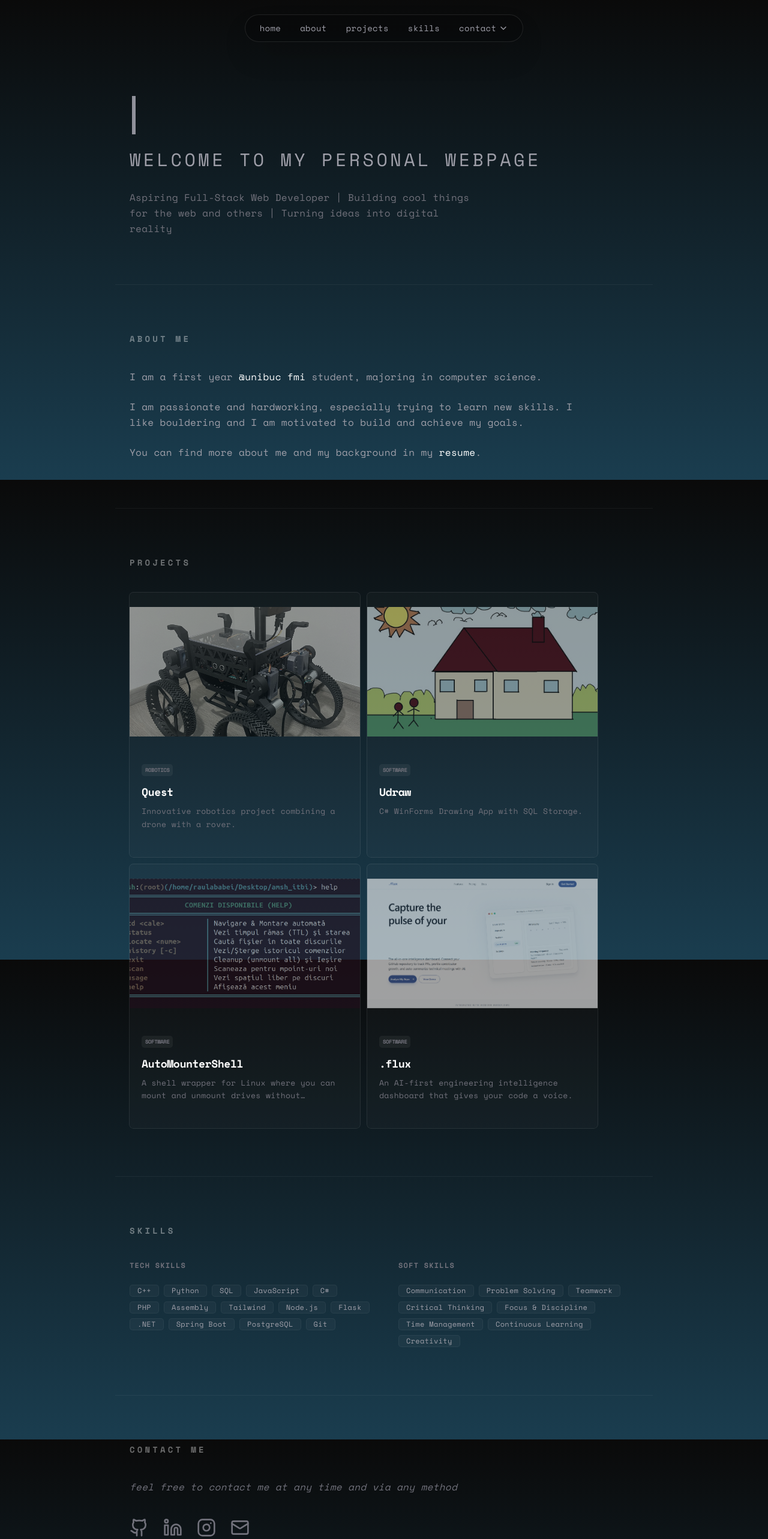
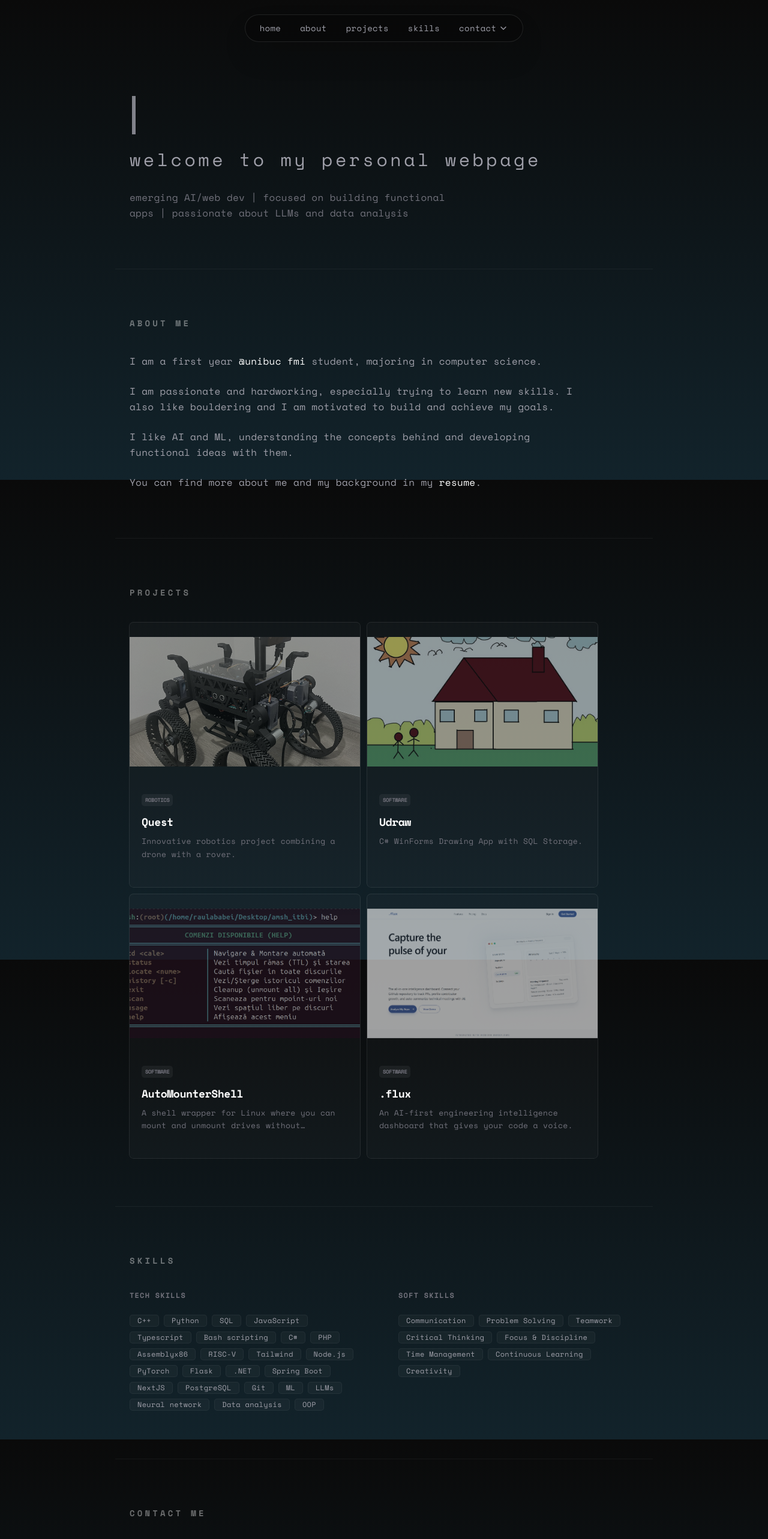
Before and after one commit to costitza/nextjs-ababeiraul, a Next.js app: page / in a window 1280 px wide. Shown: the top 2566 px of the page at 60% size. Built offline with nearby package versions, Linux system fonts and the light colour scheme.

Commit message:
solved minor problems

```diff
--- a/app/globals.css
+++ b/app/globals.css
@@ -47,7 +47,7 @@
   --radius-4xl: calc(var(--radius) * 2.6);
 
   --color-brand-start: #0a0a0a;
-  --color-brand-end: #1a3d4f;
+  --color-brand-end: #12232b;
 }
 
 :root {
--- a/app/page.tsx
+++ b/app/page.tsx
@@ -8,8 +8,9 @@ import projects from "@/data/projects.json"
 import { motion, useMotionValue, useTransform, animate } from "motion/react"
 
 const techSkills = [
-  "C++", "Python", "SQL", "JavaScript", "C#", "PHP", "Assembly",
-  "Tailwind", "Node.js", "Flask", ".NET", "Spring Boot", "PostgreSQL", "Git"
+  "C++", "Python", "SQL", "JavaScript", "Typescript", "Bash scripting", "C#", "PHP", "Assemblyx86", "RISC-V",
+  "Tailwind", "Node.js", "PyTorch", "Flask", ".NET", "Spring Boot", "NextJS", "PostgreSQL", "Git", "ML", "LLMs",
+  "Neural network", "Data analysis", "OOP"
 ]
 
 const softSkills = [
@@ -55,11 +56,11 @@ export default function Home() {
       {/* Hero Section */}
       <section className="w-full max-w-4xl px-6 pt-40 pb-20 flex flex-col items-center text-center sm:items-start sm:text-left">
         <TypewriterHeading />
-        <h2 className="text-xl sm:text-3xl font-medium text-zinc-400 mb-8 uppercase tracking-[0.15em]">
+        <h2 className="text-xl sm:text-3xl font-medium text-zinc-400 mb-8 tracking-[0.15em]">
           welcome to my personal webpage
         </h2>
         <p className="max-w-xl text-base text-zinc-500 leading-relaxed">
-          Aspiring Full-Stack Web Developer | Building cool things for the web and others | Turning ideas into digital reality
+          emerging AI/web dev | focused on building functional apps | passionate about LLMs and data analysis
         </p>
       </section>
 
@@ -71,7 +72,10 @@ export default function Home() {
             I am a first year <a href="https://fmi.unibuc.ro/" className="text-white hover:underline transition-all">@unibuc fmi</a> student, majoring in computer science.
           </p>
           <p>
-            I am passionate and hardworking, especially trying to learn new skills. I like bouldering and I am motivated to build and achieve my goals.
+            I am passionate and hardworking, especially trying to learn new skills. I also like bouldering and I am motivated to build and achieve my goals.
+          </p>
+          <p>
+            I like AI and ML, understanding the concepts behind and developing functional ideas with them.
           </p>
           <p>
             You can find more about me and my background in my <a href="/resume.pdf" target="_blank" className="text-white hover:underline transition-all underline-offset-4">resume</a>.
--- a/data/projects.json
+++ b/data/projects.json
@@ -233,8 +233,7 @@
             },
             {
                 "heading": "the problem & solution",
-                "text": "Engineering context is often scattered across code, chat logs, and call notes. AI agents typically act blindly without access to this historical data.",
-                "subtext": ".flux solves this by creating a \"God mode\" context layer. It captures:",
+                "text": "Engineering context is often scattered across code, chat logs, and call notes. AI agents typically act blindly without access to this historical data. .flux solves this by creating a \"God mode\" context layer. It captures:",
                 "list": [
                     "Code Metadata: PRs, commits, and file changes via GitHub.",
                     "Human Context: Voice calls and architectural decisions via ElevenLabs.",
```
